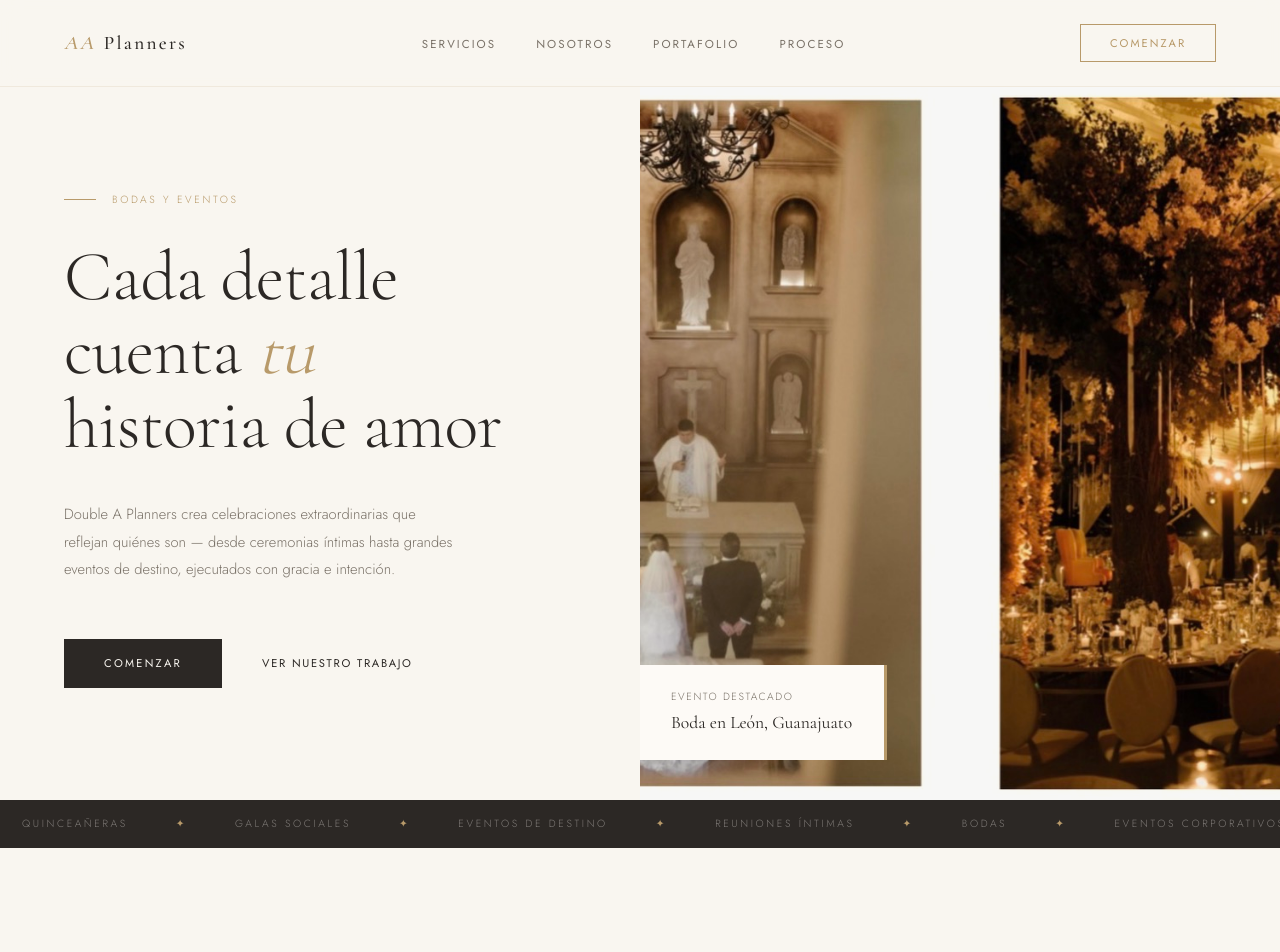
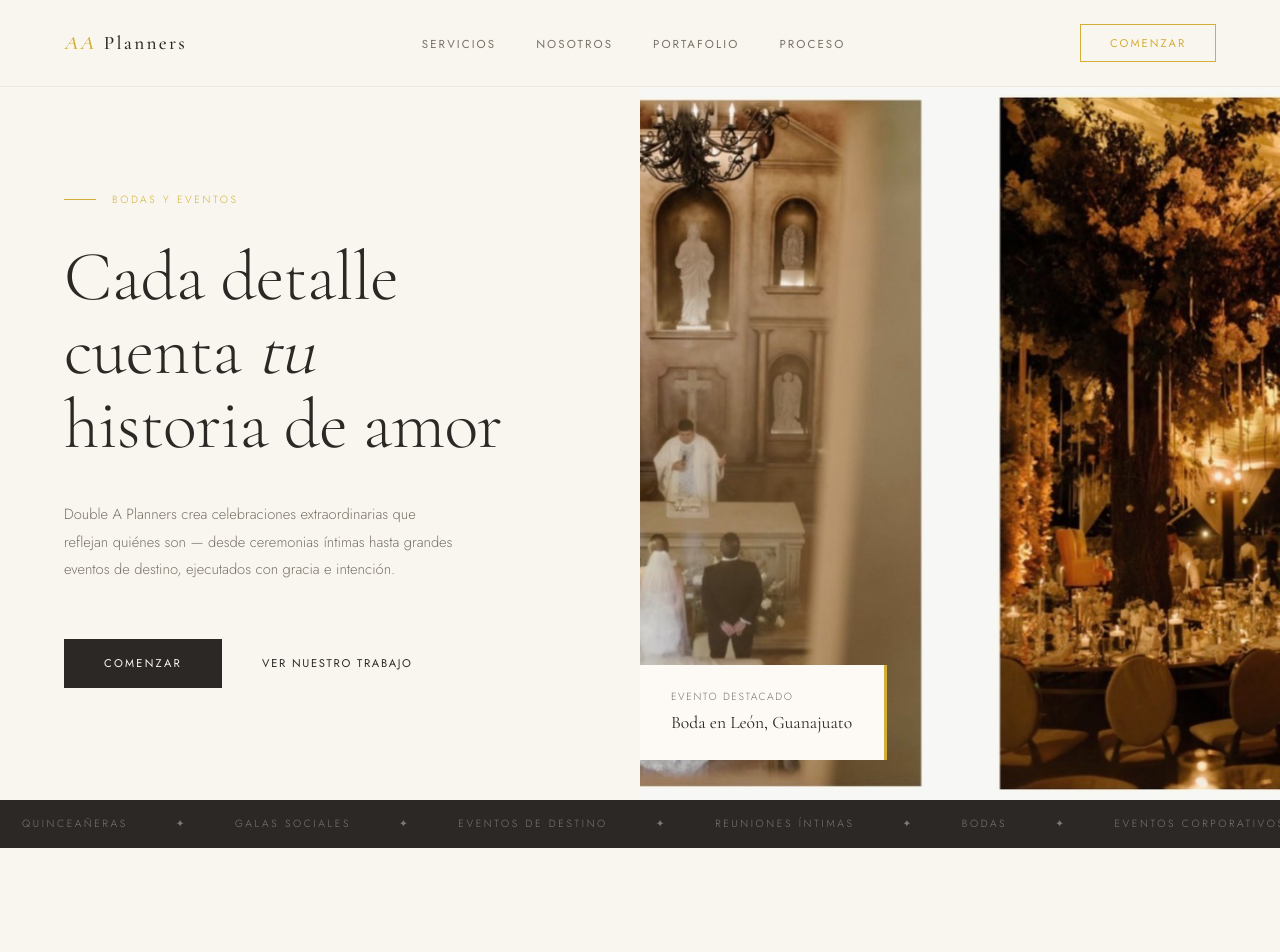
Before and after one commit to jonavarro224-ads/DoubleAAPlanners, a Next.js app: page / in a window 1280 px wide. Shown: the top 952 px of the page. Built offline with nearby package versions, Linux system fonts and the light colour scheme.

Commit message:
Optimize gold to be brighter, make titles just black, and style placeholders/separators to be grayish

```diff
--- a/app/globals.css
+++ b/app/globals.css
@@ -130,8 +130,8 @@
 :root {
   --ivory: #f9f6f0;
   --cream: #f2ede4;
-  --warm-gold: #b89a6a;
-  --deep-gold: #8a6f45;
+  --warm-gold: #d4af37;
+  --deep-gold: #aa861e;
   --charcoal: #2c2825;
   --muted: #7a7268;
   --blush: #e8d5c8;
@@ -198,7 +198,7 @@ nav.custom-nav {
   font-weight: 300; line-height: 1.05; color: var(--charcoal);
   margin-bottom: 2.5rem; letter-spacing: -0.01em;
 }
-.hero-title em { font-style: italic; color: var(--warm-gold); }
+.hero-title em { font-style: italic; color: inherit; }
 .hero-sub {
   font-size: 0.92rem; line-height: 1.85; color: var(--muted);
   max-width: 400px; margin-bottom: 3.5rem; font-weight: 300;
@@ -236,7 +236,7 @@ nav.custom-nav {
   color: rgba(249,246,240,0.4); white-space: nowrap;
   display: flex; align-items: center; gap: 3rem;
 }
-.marquee-item span { color: var(--warm-gold); }
+.marquee-item span { color: rgba(249, 246, 240, 0.4); }
 @keyframes marquee { from { transform: translateX(0); } to { transform: translateX(-50%); } }
 
 /* SECTIONS */
@@ -244,7 +244,7 @@ section.custom-section { padding: 7rem 4rem; }
 .section-header { text-align: center; margin-bottom: 5rem; }
 .section-label { font-size: 0.65rem; letter-spacing: 0.25em; text-transform: uppercase; color: var(--warm-gold); margin-bottom: 1.2rem; display: block; }
 .section-title { font-family: var(--serif); font-size: clamp(2.4rem, 4vw, 3.5rem); font-weight: 300; line-height: 1.1; color: var(--charcoal); }
-.section-title em { font-style: italic; color: var(--warm-gold); }
+.section-title em { font-style: italic; color: inherit; }
 
 /* SERVICES */
 .services-grid { display: grid; grid-template-columns: repeat(3, 1fr); gap: 1px; background: var(--blush); }
@@ -354,13 +354,9 @@ section.custom-section { padding: 7rem 4rem; }
   -webkit-text-stroke: 0.5px #000;
 }
 .form-group input::placeholder, .form-group textarea::placeholder {
-  color: rgba(255, 255, 255, 0.7);
-  text-shadow:
-    -1px -1px 0 #000,
-     1px -1px 0 #000,
-    -1px  1px 0 #000,
-     1px  1px 0 #000;
-  -webkit-text-stroke: 0.5px #000;
+  color: rgba(44, 40, 37, 0.55);
+  text-shadow: none;
+  -webkit-text-stroke: 0px;
 }
 .form-group select option {
   background-color: var(--cream);
```
